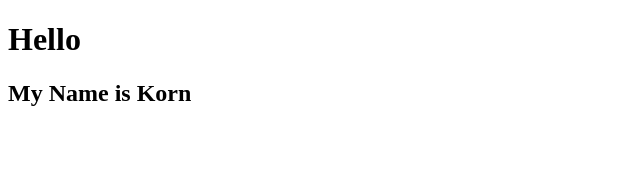
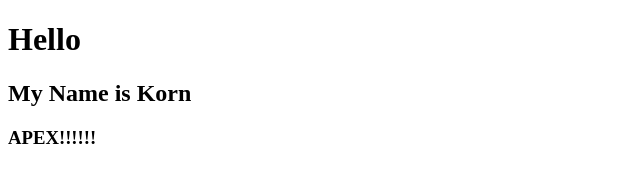
Before and after one commit to 13Zazushi/lab2_1, a plain HTML site: page index.html in a window 1280 px wide. Shown: the whole page, without its empty margins (0-640 px from the left). Drawn offline with Linux system fonts and the light colour scheme.

Commit message:
Update index.html

```diff
--- a/index.html
+++ b/index.html
@@ -8,5 +8,7 @@
 <body>
     <h1>Hello</h1>
     <h2>My Name is Korn</h2>
+
+    <h3>APEX!!!!!!</h3>
 </body>
 </html>
```
